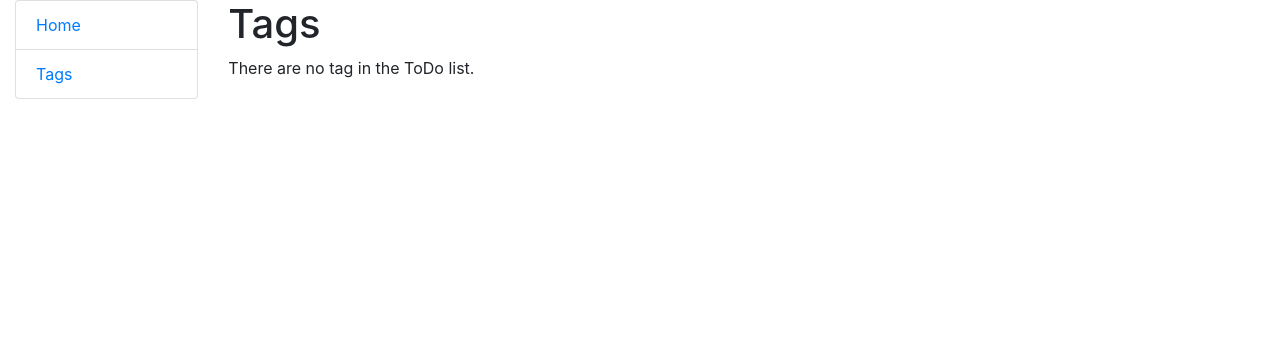
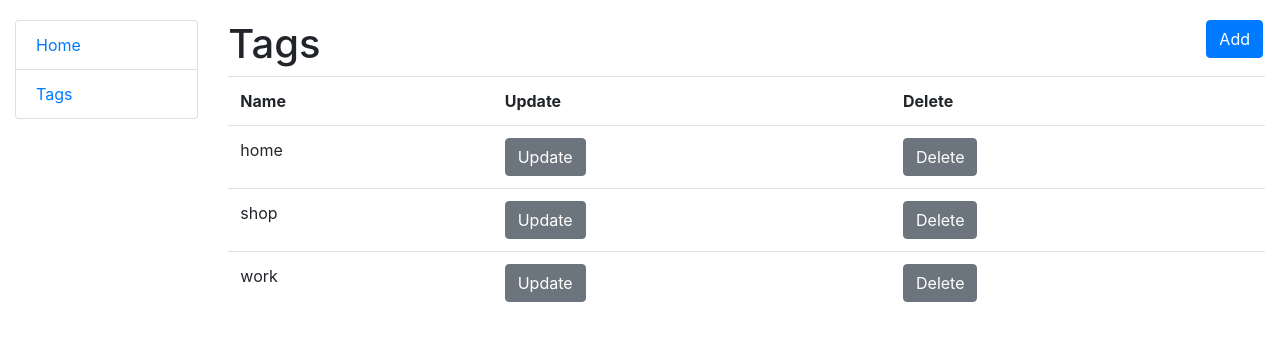
Before and after one commit to YuliaHladyshkevych/todo_list, a Django app: page /tags/ in a window 1280 px wide. Shown: the top 341 px of the page. Run offline with Django 4.2, Linux system fonts and the light colour scheme; data comes from the database, SQL or seed files in the repository; data that the repository does not hold is empty; some libraries are stand-ins or nearby versions.

Commit message:
Added tag creation, update, and deletion views and templates

```diff
--- a/static/css/style.css
+++ b/static/css/style.css
@@ -1,3 +1,8 @@
 body {
     margin-top: 20px;
 }
+
+.link-to-page {
+    float: right;
+    margin: 0 2px 0 2px;
+}
--- a/templates/base.html
+++ b/templates/base.html
@@ -10,7 +10,7 @@
         integrity="sha384-TX8t27EcRE3e/ihU7zmQxVncDAy5uIKz4rEkgIXeMed4M0jlfIDPvg6uqKI2xXr2"
         crossorigin="anonymous">
   {% load static %}
-  <link rel="stylesheet" href="{% static 'css/styles.css' %}">
+  <link rel="stylesheet" href="{% static 'css/style.css' %}">
 </head>
 
 
--- a/templates/todo/tag_list.html
+++ b/templates/todo/tag_list.html
@@ -4,14 +4,10 @@
 {% block content %}
   <h1>
     Tags
-{#    <a href="{% url 'todo:tag-create' %}" class="btn btn-primary link-to-page">#}
-{#      Create#}
-{#    </a>#}
+    <a href="{% url 'todo:tag-create' %}" class="btn btn-primary link-to-page">
+      Add
+    </a>
   </h1>
-{#  <form action="" method="get" class="form-inline">#}
-{#    {{ search_form|crispy }}#}
-{#    <input class="btn btn-secondary" type="submit" value="🔎">#}
-{#  </form>#}
 
   {% if tag_list %}
     <table class="table">
@@ -26,17 +22,16 @@
           <td>
             {{ tag.name }}
           </td>
-{#          <td>#}
-{#            <a href="{% url 'todo:tag-update' pk=tag.id %}">#}
-{#              Update#}
-{#            </a>#}
-{#          </td>#}
-{#          <td>#}
-{#            <a style="color: red"#}
-{#               href="{% url 'todo:tag-delete' pk=tag.id %}">#}
-{#              Delete#}
-{#            </a>#}
-{#          </td>#}
+          <td>
+            <a href="{% url 'todo:tag-update' pk=tag.id %}" class="btn btn-secondary">
+              Update
+            </a>
+          </td>
+          <td>
+            <a href="{% url 'todo:tag-delete' pk=tag.id %}" class="btn btn-secondary">
+              Delete
+            </a>
+          </td>
         </tr>
       {% endfor %}
     </table>
--- a/templates/todo/task_list.html
+++ b/templates/todo/task_list.html
@@ -8,10 +8,7 @@
     {#      Create#}
     {#    </a>#}
   </h1>
-  {#  <form action="" method="get" class="form-inline">#}
-  {#    {{ search_form|crispy }}#}
-  {#    <input class="btn btn-secondary" type="submit" value=" 🔎">#}
-  {#  </form>#}
+
 
 {#  <div class="ml-3">#}
 {#    <h4>Tasks</h4>#}
--- a/todo/urls.py
+++ b/todo/urls.py
@@ -1,6 +1,6 @@
 from django.urls import path
 
-from todo.views import TaskListView, TagListView
+from todo.views import TaskListView, TagListView, TagCreateView, TagUpdateView, TagDeleteView
 
 urlpatterns =[
     path(
@@ -13,6 +13,21 @@ urlpatterns =[
         TagListView.as_view(),
         name="tag-list",
     ),
+    path(
+        "tags/create/",
+         TagCreateView.as_view(),
+         name="tag-create"
+    ),
+    path(
+        "tags/<int:pk>/update",
+         TagUpdateView.as_view(),
+         name="tag-update"
+    ),
+    path(
+        "tags/<int:pk>/delete",
+        TagDeleteView.as_view(),
+        name="tag-delete"
+    ),
 ]
 
 app_name = "todo"
--- a/todo/views.py
+++ b/todo/views.py
@@ -1,66 +1,31 @@
-from django.shortcuts import render
+from django.urls import reverse_lazy
 from django.views import generic
 
 from todo.models import Tag, Task
 
 
-# def index(request):
-#
-#     num_tags = Tag.objects.count()
-#     num_tasks = Task.objects.count()
-#
-#     num_visits = request.session.get("num_visits", 0)
-#     request.session["num_visits"] = num_visits + 1
-#
-#     context = {
-#         "num_tags": num_tags,
-#         "num_tasks": num_tasks,
-#         "num_visits": num_visits + 1,
-#     }
-#
-#     return render(request, "todo/index.html", context=context)
-
 class TaskListView(generic.ListView):
     model = Task
     paginate_by = 5
-
-    # def get_context_data(self, *, object_list=None, **kwargs):
-    #     context = super(TaskListView, self).get_context_data(**kwargs)
-    #     name = self.request.GET.get("name", "")
-    #     context["search_form"] = TaskSearchForm(initial={
-    #         "name": name
-    #     })
-    #
-    #     return context
-    #
-    # def get_queryset(self):
-    #     queryset = Task.objects.all()
-    #     form = TaskSearchForm(self.request.GET)
-    #
-    #     if form.is_valid():
-    #         return queryset.filter(name__icontains=form.cleaned_data["name"])
-    #
-    #     return queryset
 
 
 class TagListView(generic.ListView):
     model = Tag
     paginate_by = 5
 
-    # def get_context_data(self, *, object_list=None, **kwargs):
-    #     context = super(TaskTypeListView, self).get_context_data(**kwargs)
-    #     name = self.request.GET.get("name", "")
-    #     context["search_form"] = TaskTypeSearchForm(initial={
-    #         "name": name
-    #     })
-    #
-    #     return context
-    #
-    # def get_queryset(self):
-    #     queryset = TaskType.objects.all()
-    #     form = TaskTypeSearchForm(self.request.GET)
-    #
-    #     if form.is_valid():
-    #         return queryset.filter(name__icontains=form.cleaned_data["name"])
-    #
-    #     return queryset
+
+class TagCreateView(generic.CreateView):
+    model = Tag
+    fields = "__all__"
+    success_url = reverse_lazy("todo:tag-list")
+
+
+class TagUpdateView(generic.UpdateView):
+    model = Tag
+    fields = "__all__"
+    success_url = reverse_lazy("todo:tag-list")
+
+
+class TagDeleteView(generic.DeleteView):
+    model = Tag
+    success_url = reverse_lazy("todo:tag-list")
```
Also changed, not shown: db.sqlite3.
